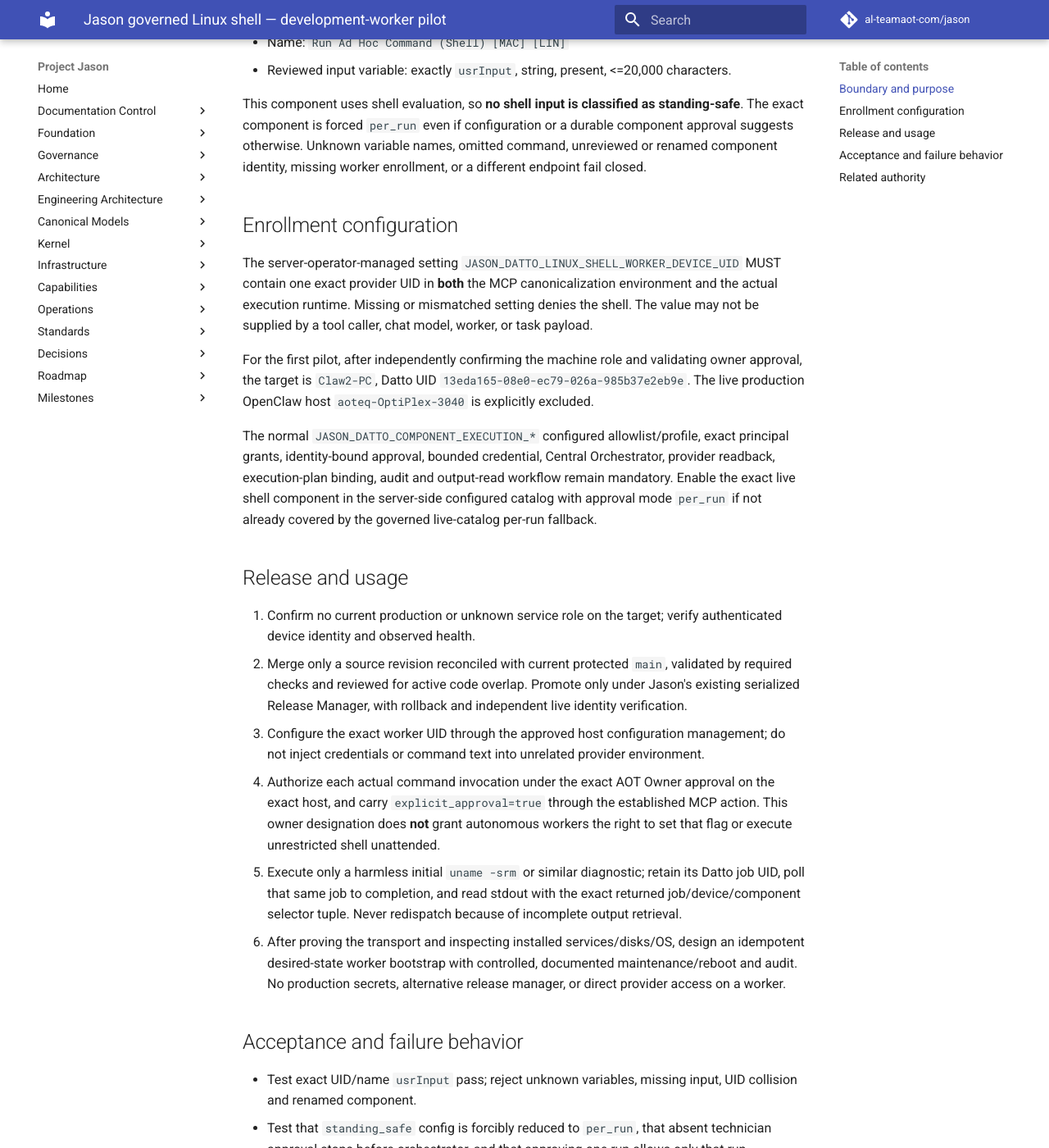
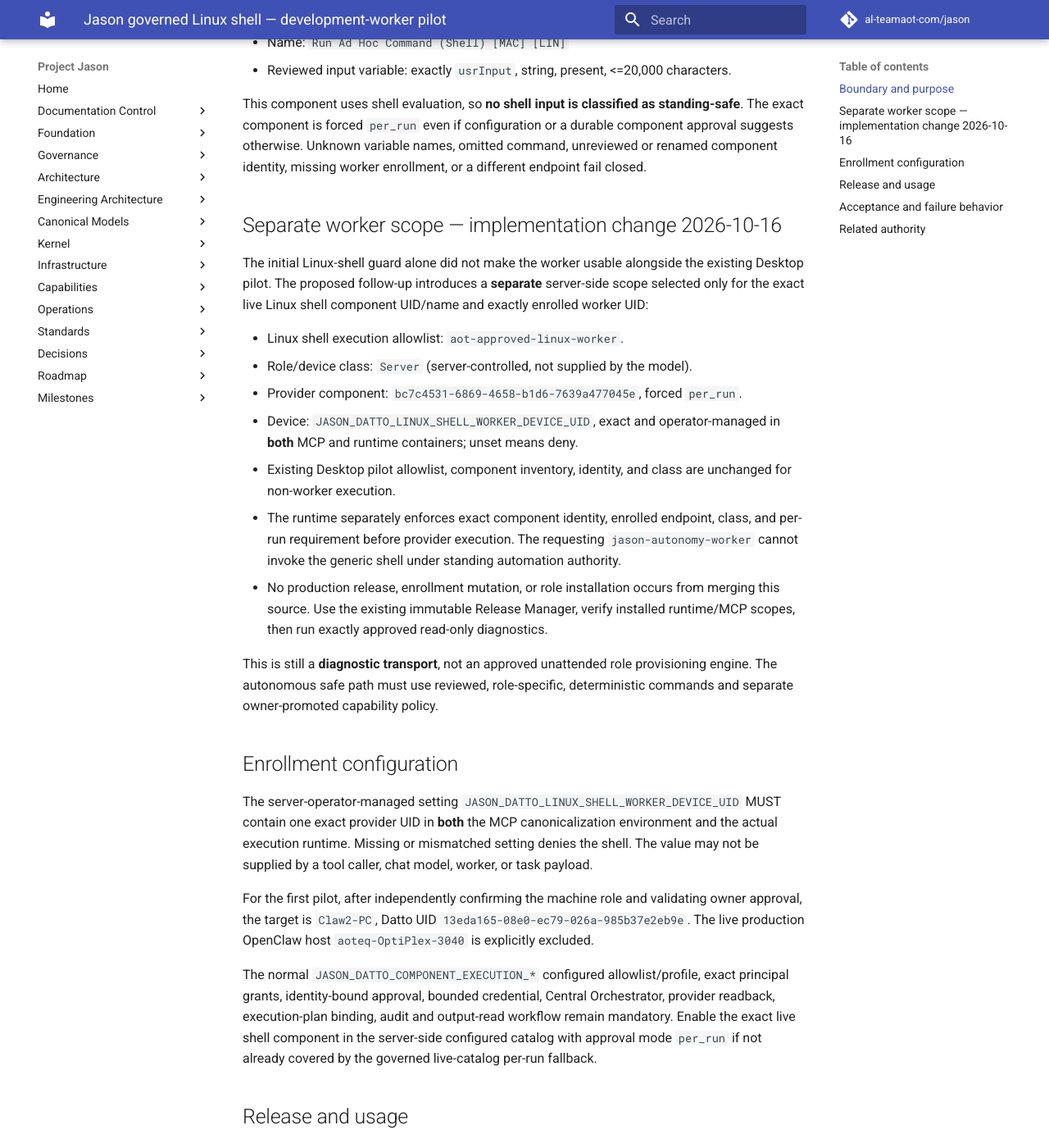
Before and after one commit to al-teamaot-com/jason, an MkDocs documentation site: the page built from docs/engineering/providers/Datto-Linux-Worker-Command-Execution.md, in a window 1280 px wide and 1400 px high, scrolled down 502 px. Shown: the whole window at 82% size. Built offline with MkDocs 1.6.1 and Material for MkDocs 9.7.7, drawn with Linux system fonts in a browser that asks for light colours; comment, search, counter and statistics services are not loaded.

Commit message:
docs: specify separately enrolled per-run Linux worker execution scope

```diff
--- a/docs/engineering/providers/Datto-Linux-Worker-Command-Execution.md
+++ b/docs/engineering/providers/Datto-Linux-Worker-Command-Execution.md
@@ -14,6 +14,32 @@
 - Reviewed input variable: exactly `usrInput`, string, present, <=20,000 characters.
 
 This component uses shell evaluation, so **no shell input is classified as standing-safe**. The exact component is forced `per_run` even if configuration or a durable component approval suggests otherwise. Unknown variable names, omitted command, unreviewed or renamed component identity, missing worker enrollment, or a different endpoint fail closed.
+
+## Separate worker scope — implementation change 2026-10-16
+
+The initial Linux-shell guard alone did not make the worker usable alongside
+the existing Desktop pilot. The proposed follow-up introduces a **separate**
+server-side scope selected only for the exact live Linux shell component
+UID/name and exactly enrolled worker UID:
+
+- Linux shell execution allowlist: `aot-approved-linux-worker`.
+- Role/device class: `Server` (server-controlled, not supplied by the model).
+- Provider component: `bc7c4531-6869-4658-b1d6-7639a477045e`, forced `per_run`.
+- Device: `JASON_DATTO_LINUX_SHELL_WORKER_DEVICE_UID`, exact and operator-managed
+  in **both** MCP and runtime containers; unset means deny.
+- Existing Desktop pilot allowlist, component inventory, identity, and class are
+  unchanged for non-worker execution.
+- The runtime separately enforces exact component identity, enrolled endpoint,
+  class, and per-run requirement before provider execution. The requesting
+  `jason-autonomy-worker` cannot invoke the generic shell under standing
+  automation authority.
+- No production release, enrollment mutation, or role installation occurs
+  from merging this source. Use the existing immutable Release Manager, verify
+  installed runtime/MCP scopes, then run exactly approved read-only diagnostics.
+
+This is still a **diagnostic transport**, not an approved unattended role
+provisioning engine. The autonomous safe path must use reviewed, role-specific,
+deterministic commands and separate owner-promoted capability policy.
 
 ## Enrollment configuration
 
```
